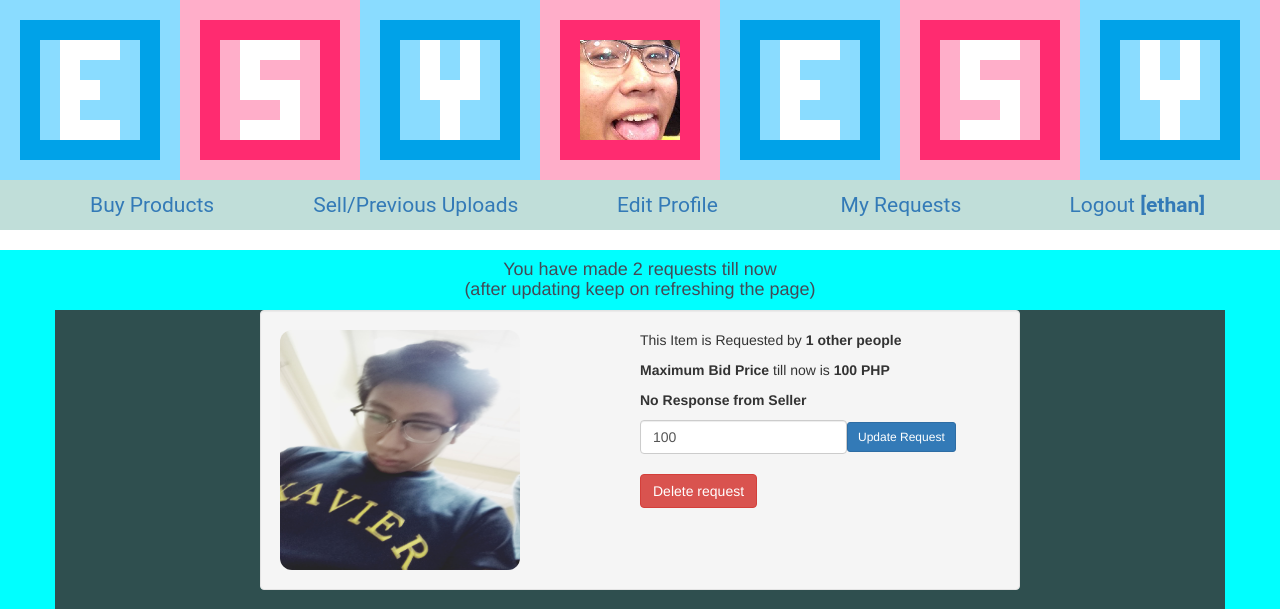
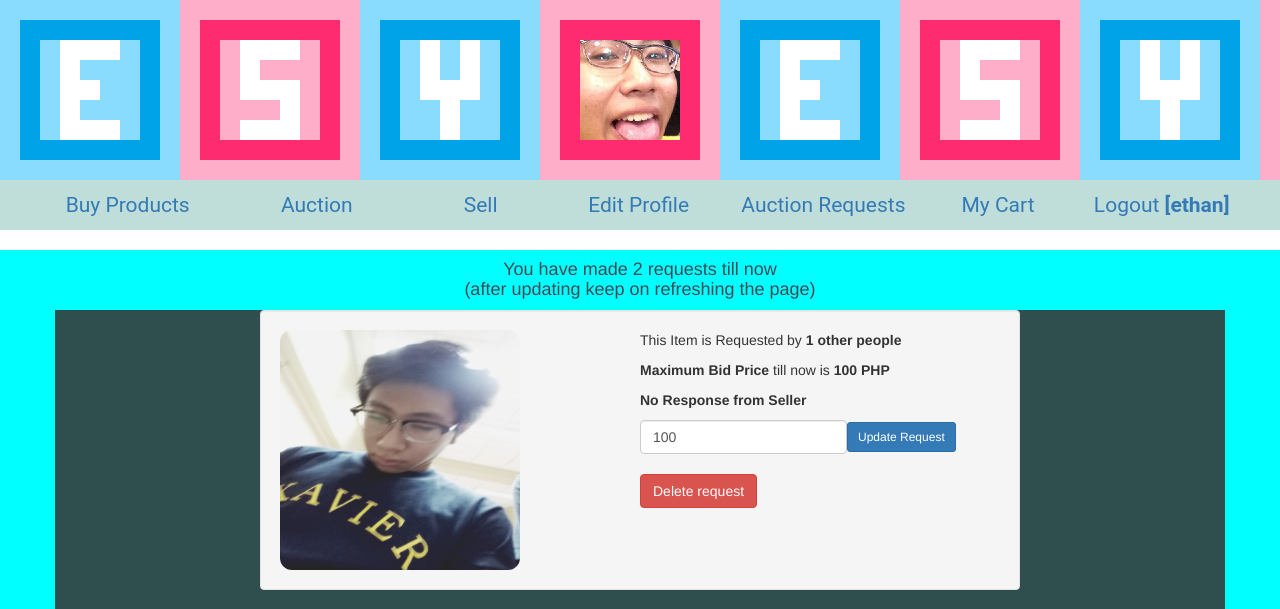
Before and after one commit to 30pewpew/olx-mp, a PHP site: page /olx/myRequests.php in a window 1280 px wide. Shown: the top 609 px of the page. Run offline with PHP 8.4, Linux system fonts and the light colour scheme; a user stored in the database is signed in; data comes from the database, SQL or seed files in the repository.

Commit message:
Added pages
- Renamed seller.php to auction.php
- Renamed myRequests.php to auctionrequests.php
- Added sell.php
- Added mycart.php

```diff
--- a/seller.php
+++ b/auction.php
@@ -175,14 +175,14 @@ function deleteProduct(productId,i)
   // Dependencies
   require_once('commonbar.php');
 	require_once('navigation.php');
-	showheader("Sell A Product");
+	showheader("Auction A Product");
 	shownavigation($_SESSION['username']);
 ?>
 <div class="container-fluid" style="background-color: cyan; height: 77.2%;">
 
     <div class="row well col-lg-4 col-md-4 col-sm-4 col-xs-12 col-lg-offset-4 col-md-offset-4 col-sm-offset-4 " style="background-color: #d3d3d3; margin-top: 2%; margin-left: 23%; padding: 2%; width: 55%; height: 90%; " >
-      <h2 style="text-align:center">Product Information</h2>
-        <form action="seller.php" method="post" enctype="multipart/form-data">
+      <h2 style="text-align:center">Auction Information</h2>
+        <form action="auction.php" method="post" enctype="multipart/form-data">
             <br>
             <br>
             <div class="form-group">
--- a/navigation.php
+++ b/navigation.php
@@ -52,9 +52,11 @@ function shownavigation(){
           <div class="col-lg-12">
             <ul class="nav nav-pills nav-justified">
                 <li><a href="cell.php" style="font-family: Roboto; font-size: 150%">Buy Products</a></li>
-                <li><a href="seller.php" style="font-family: Roboto; font-size: 150%">Sell/Previous Uploads</a></li>
+                <li><a href="auction.php" style="font-family: Roboto; font-size: 150%">Auction</a></li>
+                <li><a href="sell.php" style="font-family: Roboto; font-size: 150%">Sell</a></li>
                 <li><a href="myProfile.php" style="font-family: Roboto; font-size: 150%">Edit Profile</a></li>
-                <li><a href="myRequests.php" style="font-family: Roboto; font-size: 150%">My Requests</a></li>
+                <li><a href="myRequests.php" style="font-family: Roboto; font-size: 150%">Auction Requests</a></li>
+                <li><a href="cart.php" style="font-family: Roboto; font-size: 150%">My Cart</a></li>
                 <li><a href="logout.php" style="font-family: Roboto; font-size: 150%">Logout <b>[<?php echo $_SESSION['username']; ?>]</b></a></li>
                 <!--
                 <div class="col-lg-2 col-lg-offset-4 col-md-offset-4 col-sm-offset-4 col-xs-offset-4">
```
Also changed, not shown: cell.php (+7 -5 lines).
